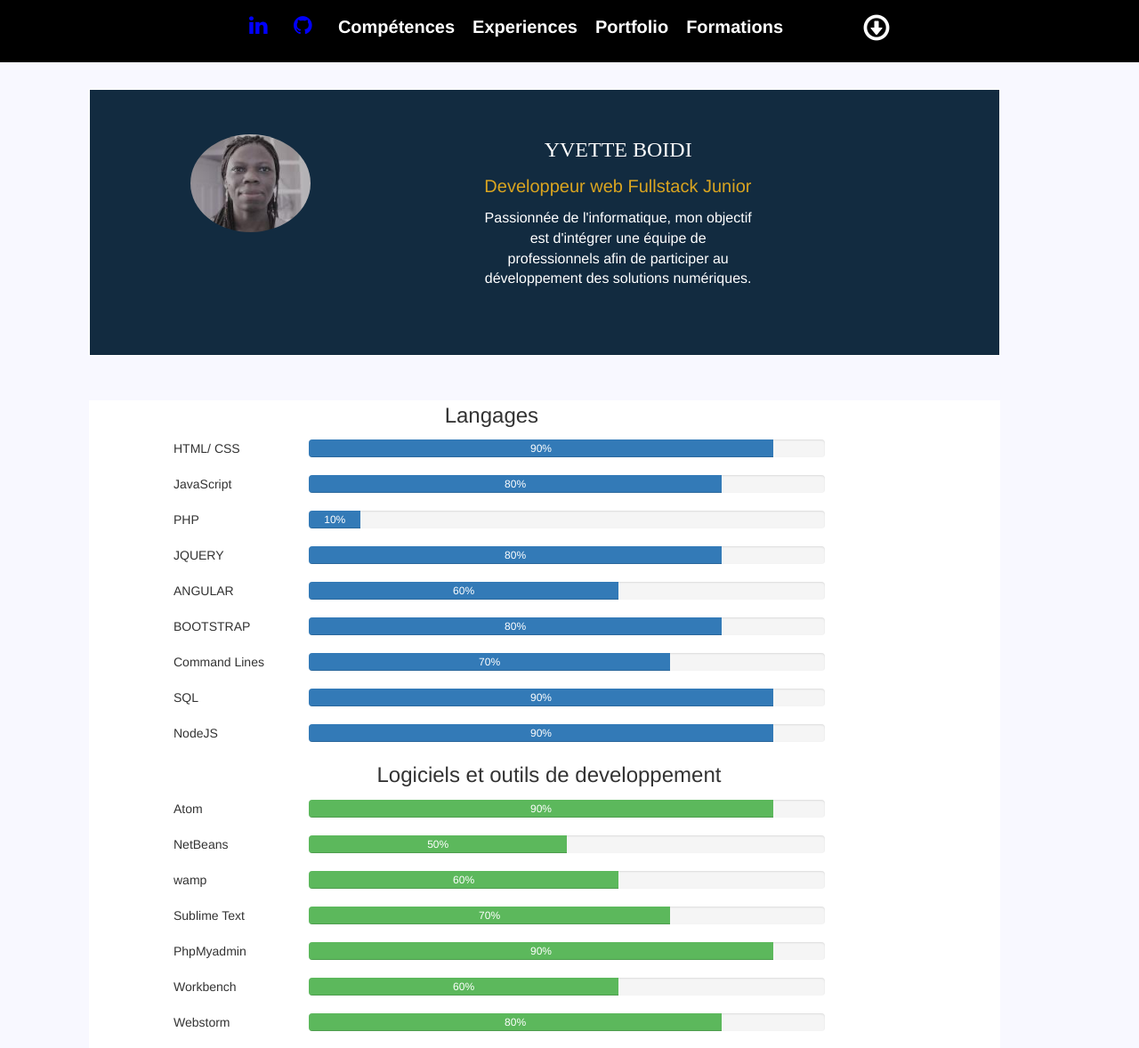
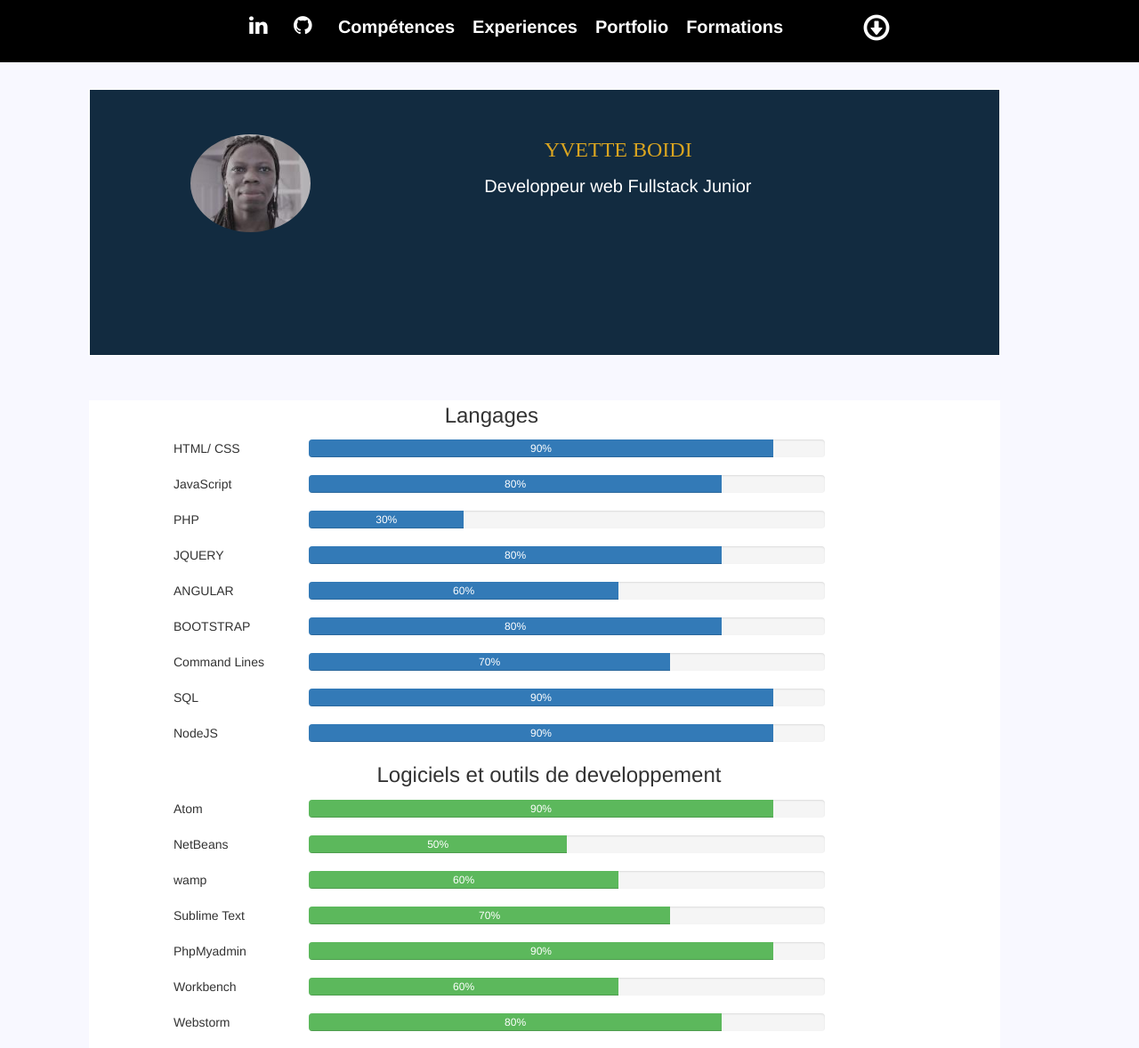
Before and after one commit to boidi/Cv, a PHP site: page /index.html in a window 1280 px wide. Shown: the top 1178 px of the page at 89% size. Run offline with PHP 8.4, Linux system fonts and the light colour scheme; some libraries are stand-ins or nearby versions.

Commit message:
autre version

```diff
--- a/index.html
+++ b/index.html
@@ -58,14 +58,14 @@ texte.setAttribute('display','none');}
         <div class="col-lg-12 col-md-12 col-sm-12 col-xs-12 menu1">
             <ul>
                 <li>
-          <a href="#"><i class="fa fa-linkedin" style ="color:blue;width:30px;height:30px;font-size:              24px" aria-hidden="true" ></i></a></li>
+          <a href="#"><i class="fa fa-linkedin" style ="width:30px;height:30px;font-size:              24px" aria-hidden="true" ></i></a></li>
                 <li>
-            <a href="https://github.com/boidi"><i class="fa fa-github" style="color:blue;width:30px;                 height:30px;font-size: 24px" aria-hidden="true" ></i></a></li>
+            <a href="https://github.com/boidi"><i class="fa fa-github" style="width:30px;                 height:30px;font-size: 24px" aria-hidden="true" ></i></a></li>
           <li class=" competence"><a href="#competence"><strong>Compétences</strong></a></li>
           <li class=" competence"><a href="#experience"><strong>Experiences</strong></a></li>
             <li class=" portfolios"><a href="#portfolio"><strong>Portfolio</strong></a></li>
           <li class=" formation"><a  href="#formation"><strong>Formations</strong></a></li>
-         <li class="load" > <a href="cvb.pdf"data-toggle="tooltip" data-placement="top" title="download cv.pdf" >
+         <li class="load" > <a href="cvb.pdf"data-toggle="tooltip" data-placement="top" title="Download cv.pdf" >
              <span class="glyphicon glyphicon-download" style="color:white;width: 70px;height: 40px;font-size: 30px" aria-hidden="true"></span></a></li></ul>
            <!-- <a href="#" data-toggle="tooltip" data-placement="top" title="Hooray!">Hover</a>-->
 
@@ -81,14 +81,11 @@ texte.setAttribute('display','none');}
 
           <div class="col-lg-offset-2 col-md-offset-2 col-sm-offset-2 col-xs-offset-2 col-lg-4 col-md-4               col-sm-4 col-xs-4">
             <p class="nom">YVETTE BOIDI</p>
-            <p style="font-size: 20px;color: goldenrod">Developpeur web Fullstack Junior</p>
+            <p style="font-size: 20px;color: white">Developpeur web Fullstack Junior</p>
 
           </div>
           <div class="col-lg-offset-2 col-md-offset-2 col-sm-offset-2 col-xs-offset-2 col-lg-4 col-md-4               col-sm-6 col-xs-6 ">
-            <p id="propos">Passionnée de l'informatique, mon objectif est
-              d'intégrer une équipe de professionnels afin de
-              participer au développement
-              des solutions numériques.</p></div>
+            <p id="propos"></p></div>
 
         </div>
       </div>
@@ -127,7 +124,7 @@ texte.setAttribute('display','none');}
                   <div class=" col-lg-8 col-md-8 col-xs-8">
 
                     <div class="progress">
-                      <div class="progress-bar" role="progressbar" aria-valuenow="10"                                              aria-valuemin="0" aria-valuemax="100" >10%</div>
+                      <div class="progress-bar" role="progressbar" aria-valuenow="30"                                              aria-valuemin="0" aria-valuemax="100" >30%</div>
                     </div>
                   </div>
               <div class="row"></div>
@@ -351,7 +348,7 @@ texte.setAttribute('display','none');}
                          <div class="testangular" style="padding-bottom: 50px">
                              <div class="test">
                                  <div class="image1">
-                                     <a href="#" class="test">
+                                     <a href="https://github.com/boidi/projetBsi" class="test">
                                          <img class="image" src="projet.png"  alt="Corse"></a>
                                      <p class="legende"> projet nodejs</p> </div>
                                  <div class="image1">
--- a/style.css
+++ b/style.css
@@ -185,7 +185,7 @@
 
     .nom {
         text-align: center;
-        color: white;
+        color: goldenrod;
         margin-top: 50px;
         font-size: 24px;
         font-family: "Standard Symbols L";
```
